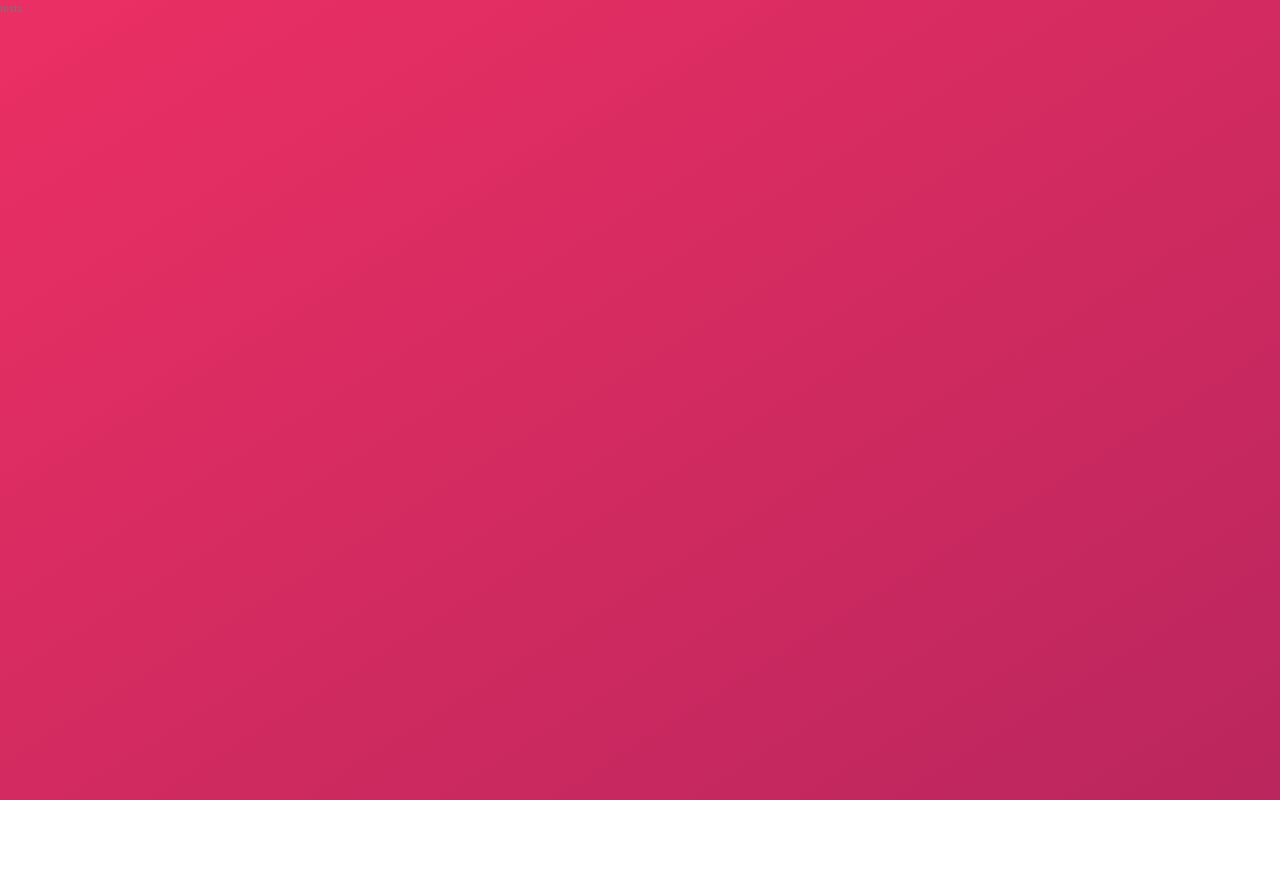
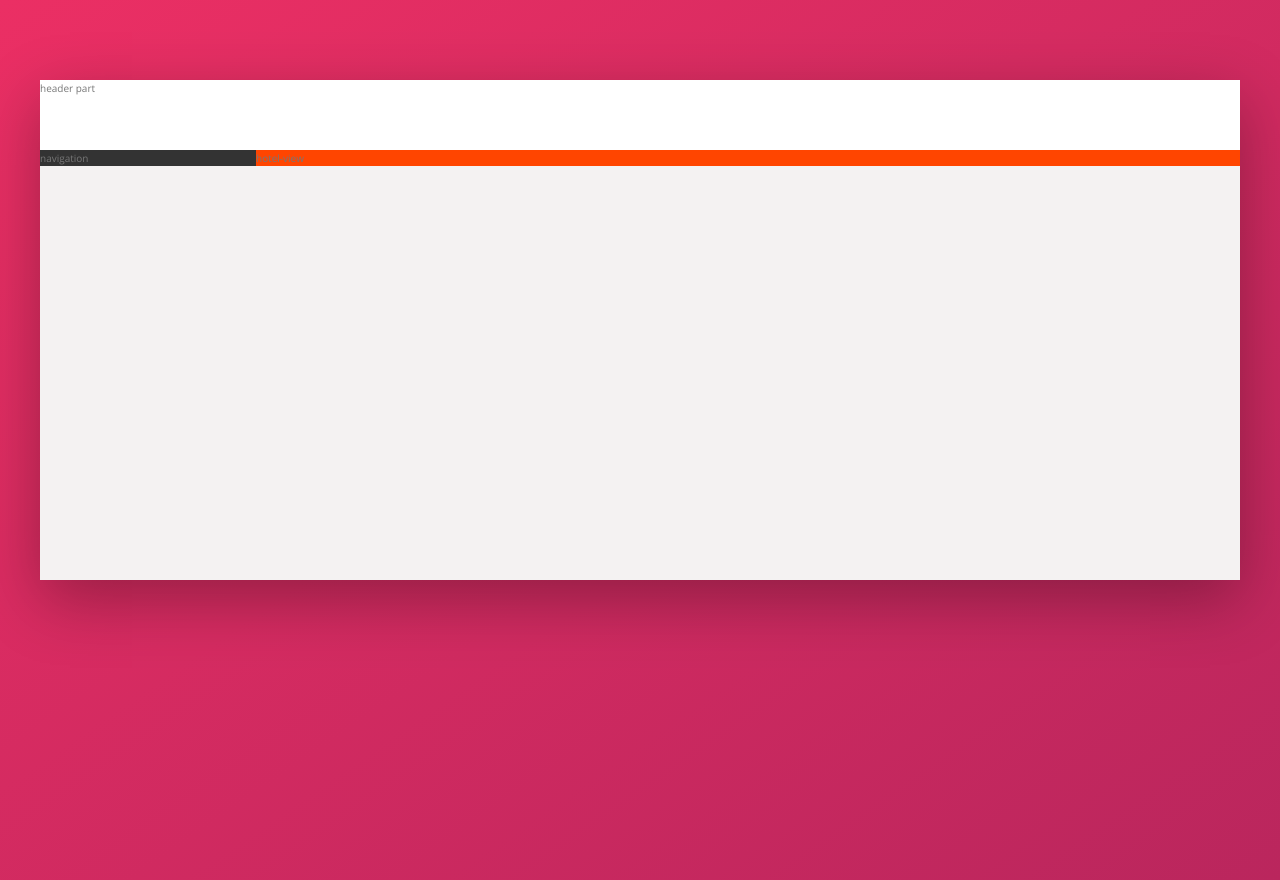
Before and after one commit to Nedalshamedu/Trillo, a website: page index.html in a window 1280 px wide. Before the commit the page ends 800 px from the top, so only its background shows below. Drawn offline with nearby package versions, Linux system fonts and the light colour scheme.

Commit message:
Building the Overall Layout

```diff
--- a/index.html
+++ b/index.html
@@ -10,10 +10,15 @@
     />
     <link rel="stylesheet" href="css/style.css" />
     <link rel="shortcut icon" type="image/png" href="img/favicon.png" />
-
     <title>trillo &mdash; Your all-in-one booking app</title>
   </head>
   <body>
-    tests
+    <div class="container">
+      <header class="header">header part</header>
+      <div class="content">
+        <nav class="sidebar">navigation</nav>
+        <main class="hotel-view">hotel-view</main>
+      </div>
+    </div>
   </body>
 </html>
--- a/sass/_base.scss
+++ b/sass/_base.scss
@@ -10,6 +10,7 @@
   --color-Grey-dark-1: #333;
   --color-Grey-dark-2: #777;
   --color-Grey-dark-3: #999;
+  --shadow-dark: 0 2rem 6rem rgba(0, 0, 0, 0.3);
 }
 
 * {
--- a/sass/_layout.scss
+++ b/sass/_layout.scss
@@ -0,0 +1,28 @@
+.container {
+  max-width: 120rem;
+  margin: 8rem auto;
+  background-color: var(--color-Grey-light-2);
+  box-shadow: var(--shadow-dark);
+  min-height: 50rem;
+}
+
+.header {
+  height: 7rem;
+  background-color: #fff;
+  border-bottom: var(--color-Grey-light-2);
+}
+
+.content {
+  display: flex;
+}
+
+.sidebar {
+  background-color: var(--color-Grey-dark-1);
+  flex: 0 0 18%;
+}
+
+.hotel-view {
+  background-color: #fff;
+  background-color: orangered;
+  flex: 1;
+}
```
Also changed, not shown: css/style.css.
